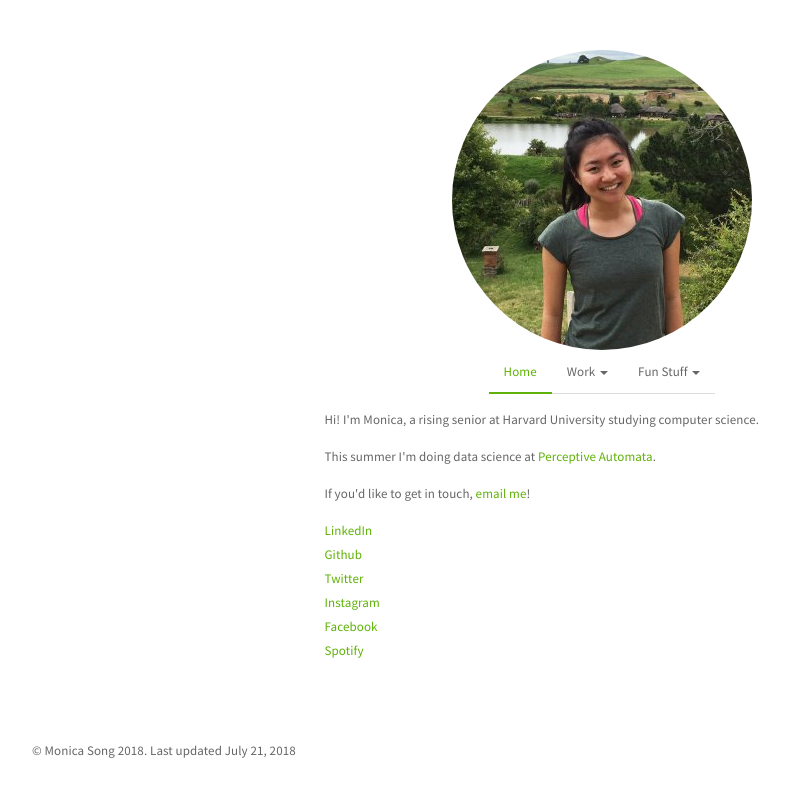
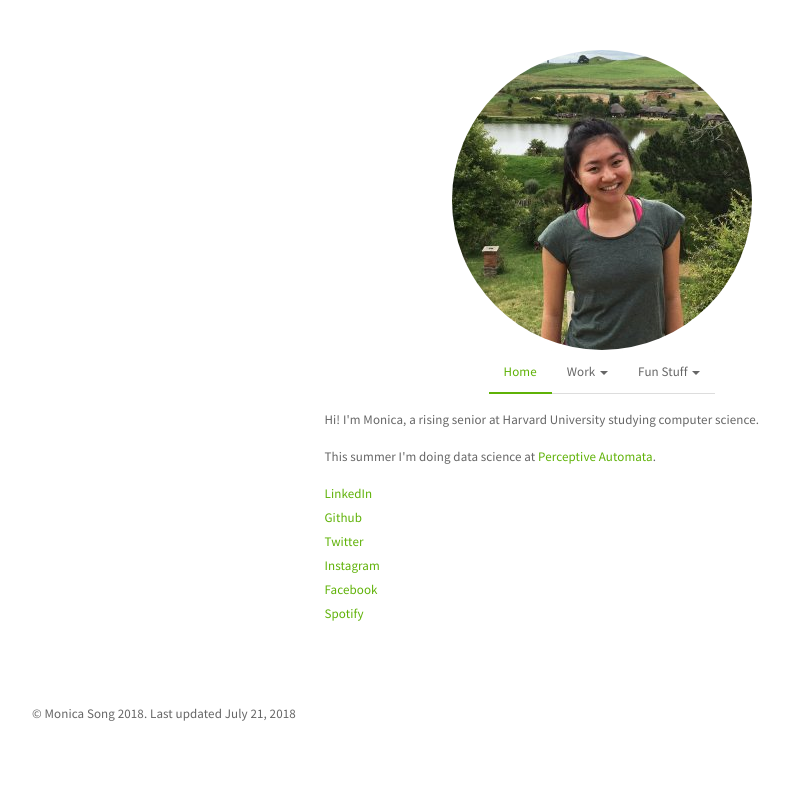
Before and after one commit to monicadsong/monicadsong.github.io, a plain HTML site: page index.html in a window 1280 px wide. Shown: the whole page, without its empty margins (38-827 px from the left). Drawn offline with nearby package versions, Linux system fonts and the light colour scheme.

Commit message:
remove email address

```diff
--- a/index.html
+++ b/index.html
@@ -84,7 +84,6 @@
                 <div class="tab-pane fade active in" id="home">
                   <p>Hi! I'm Monica, a rising senior at Harvard University studying computer science. </p>
                   <p> This summer I'm doing data science at <a href="https://www.perceptiveautomata.com/" target="_blank">Perceptive Automata</a>. </p>
-                  <p>If you'd like to get in touch, <a href="mailto:monicadsong@gmail.com">email me</a>!</p>
              <ul class="list-unstyled">
               <li><a href="https://www.linkedin.com/in/monicadsong/" target="_blank" onclick="pageTracker._link(this.href); return false;">LinkedIn</a></li>
               <li><a href="https://github.com/monicadsong" target="_blank">Github</a></li>
```
